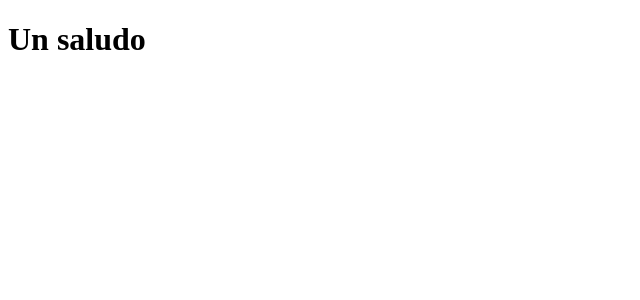
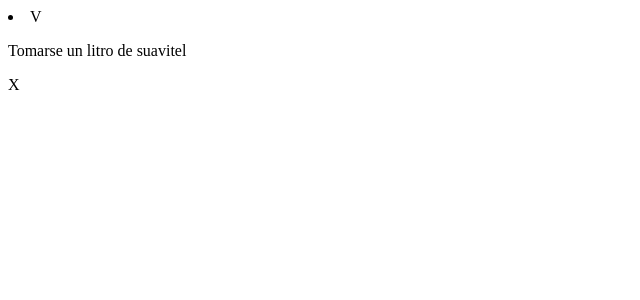
Before and after one commit to JEGonDev/TODOs-React, a React (Vite) app: page / in a window 1280 px wide. Shown: the top 300 px of the page, without its empty margins (0-640 px from the left). Built offline with nearby package versions, Linux system fonts and the light colour scheme.

Commit message:
Se agrego la estructura al proyecto

```diff
--- a/index.html
+++ b/index.html
@@ -8,6 +8,6 @@
   </head>
   <body>
     <div id="app"></div>
-    <script type="module" src="/main.jsx"></script>
+    <script type="module" src="/src/main.jsx"></script>
   </body>
 </html>
--- /dev/null
+++ b/src/app.jsx
@@ -0,0 +1,11 @@
+function TodoItem(){
+    return (
+        <li>
+            <span>V</span>
+            <p>Tomarse un litro de suavitel</p>
+            <span>X</span>
+        </li>
+    )
+}
+
+export default TodoItem
--- a/main.jsx
+++ b/src/main.jsx
@@ -1,4 +1,5 @@
 import { createRoot } from 'react-dom/client'
+import TodoItem from './app'
 
 const root = createRoot(document.getElementById('app'))
-root.render(<h1>Un saludo</h1>)
+root.render(<TodoItem />)
```
Also changed, not shown: src/styles/style.css (renamed from style.css).
